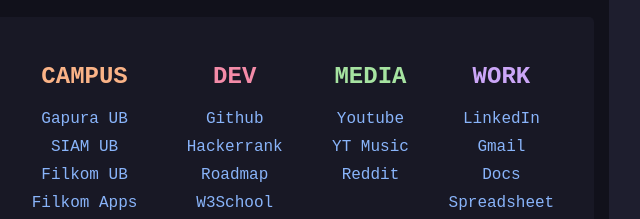
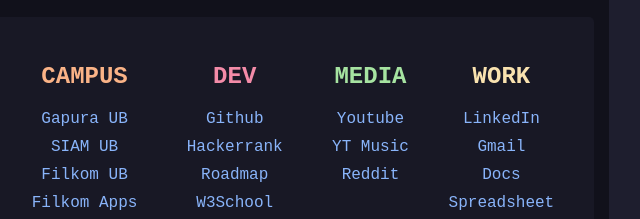
Before and after one commit to bukanberuangsr/ZenHub, a plain HTML site: page index.html in a window 1280 px wide. Shown: the part 449-668 px from the top of the page, 347-987 px from the left. Drawn offline with Linux system fonts and the light colour scheme; a web font is replaced by a local one.

Commit message:
Category color change

```diff
--- a/style.css
+++ b/style.css
@@ -125,7 +125,7 @@
 }
 
 #work{
-	color: #cba6f7;
+	color: #f9e2af;
 }
 
 /* Links */
```
